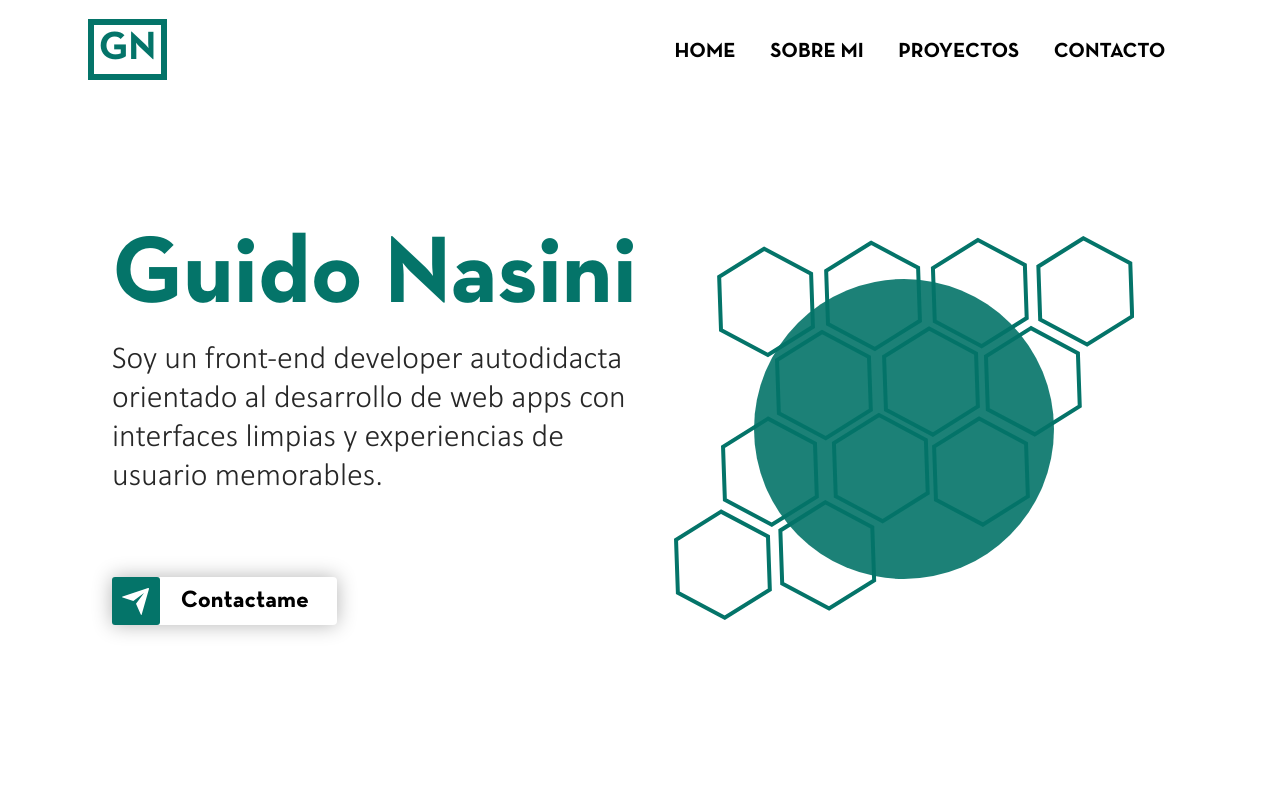
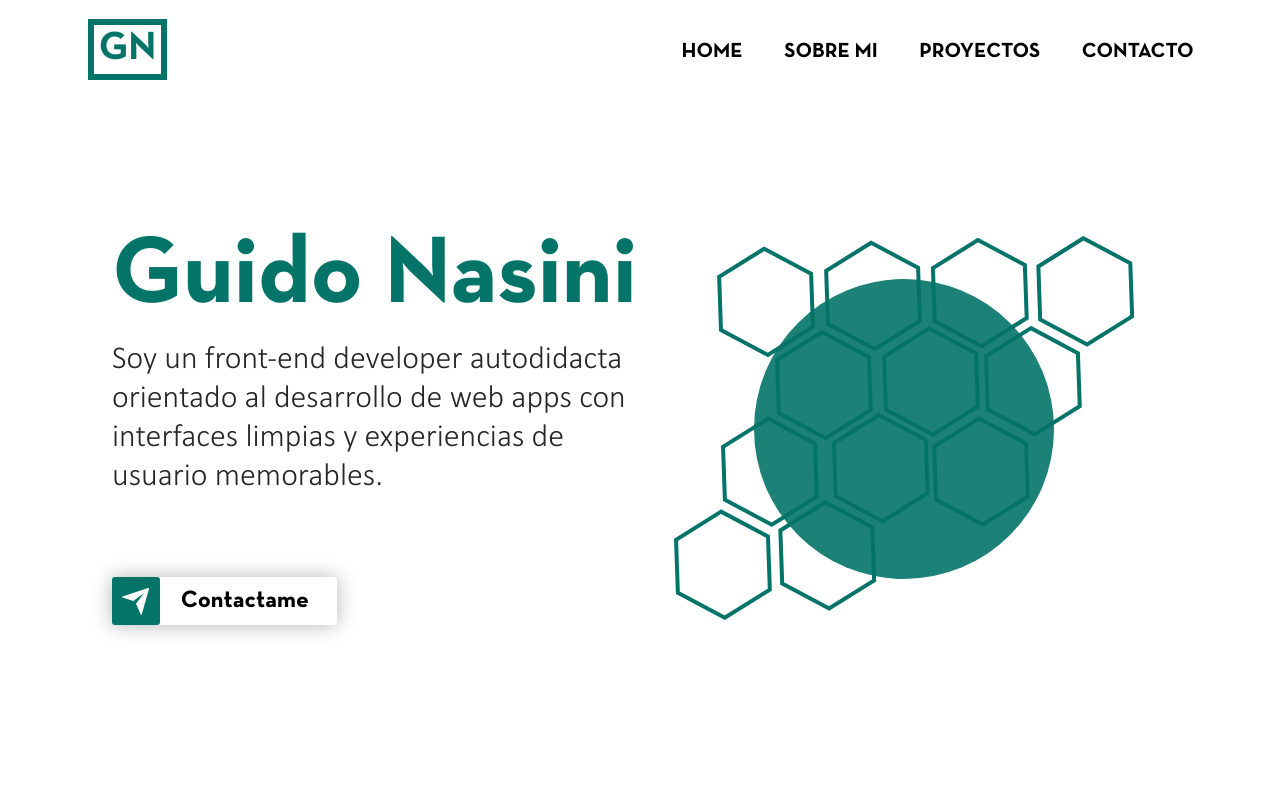
Before and after one commit to g94nas/portfolio, a React (Create React App) app: page / in a window 1280 px wide. Shown: the top 800 px of the page. Built offline with nearby package versions, Linux system fonts and the light colour scheme.

Commit message:
Finished fixing header margins

```diff
--- a/src/components/Header/index.tsx
+++ b/src/components/Header/index.tsx
@@ -195,6 +195,7 @@ const LinkScroll = styled(Link)`
   cursor: pointer;
   transition: 0.3s;
   white-space: nowrap;
+  margin-left: 2.2rem;
 
   &:hover {
     transition: 0.3s;
```
Also changed, not shown: 1 other file (tests, documents, lock files or other folders).
